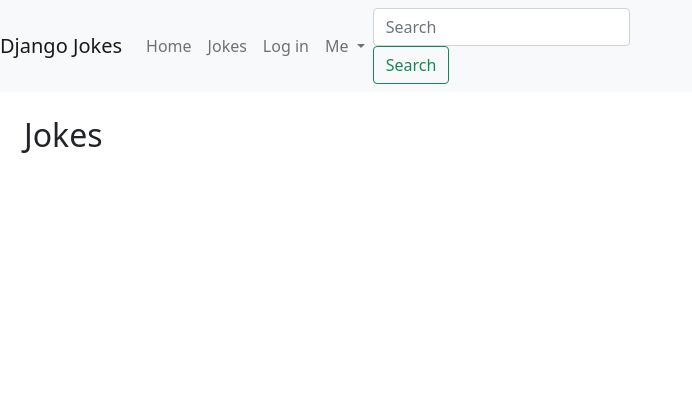
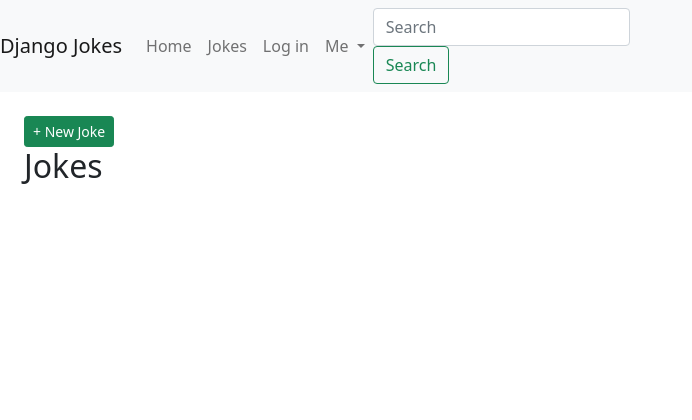
Before and after one commit to Kelz998/djangojokes.com, a Django app: page /jokes/ in a window 1280 px wide. Shown: the top 420 px of the page, without its empty margins (0-692 px from the left). Run offline with Django 4.2, Linux system fonts and the light colour scheme; data that the repository does not hold is empty; some libraries are stand-ins or nearby versions.

Commit message:
Project Update 8

```diff
--- a/jokes/urls.py
+++ b/jokes/urls.py
@@ -1,9 +1,13 @@
 from django.urls import path
 
-from .views import JokeDetailView, JokeListView
+from .views import (
+    JokeCreateView, JokeDetailView, JokeListView, JokeUpdateView
+)
 
 app_name = 'jokes'
 urlpatterns = [
+    path('joke/<int:pk>/update/', JokeUpdateView.as_view(), name='update'),
+    path('joke/create/', JokeCreateView.as_view(), name='create'),
     path('joke/<int:pk>/', JokeDetailView.as_view(), name='detail'),
     path('', JokeListView.as_view(), name='list'),
 ]
--- a/jokes/views.py
+++ b/jokes/views.py
@@ -1,10 +1,18 @@
-from django.views.generic import DetailView, ListView
+from django.views.generic import CreateView, DetailView, ListView, UpdateView
 
 from .models import Joke
 
 # Create your views here.
+class JokeCreateView(CreateView):
+    model = Joke
+    fields = ['question', 'answer']
+
 class JokeDetailView(DetailView):
     model = Joke
 
 class JokeListView(ListView):
     model = Joke
+
+class JokeUpdateView(UpdateView):
+    model = Joke
+    fields = ['question', 'answer']
--- a/templates/jokes/joke_list.html
+++ b/templates/jokes/joke_list.html
@@ -2,11 +2,17 @@
 
 {% block title %}Jokes{% endblock %}
 {% block main %}
+  <a class="btn btn-success btn-sm float-right" href="{% url 'jokes:create' %}">
+    + New Joke
+  </a>
   <h2>Jokes</h2>
   <ul class="list-group list-group-flush mb-3">
     {% for joke in joke_list %}
       <li class="list-group-item">
-          <a href="{{ joke.get_absolute_url }}">{{ joke.question }}</a></li>
+          <a href="{{ joke.get_absolute_url }}">{{ joke.question }}</a>
+          <a href="{% url 'jokes:update' joke.pk %}"
+          class="btn btn-info btn-sm float-right mr-2">Update</a>
+      </li>
     {% endfor %}
   </ul>
 {% endblock %}
```
Also changed, not shown: templates/jokes/joke_form.html (added, +15 -0 lines).
